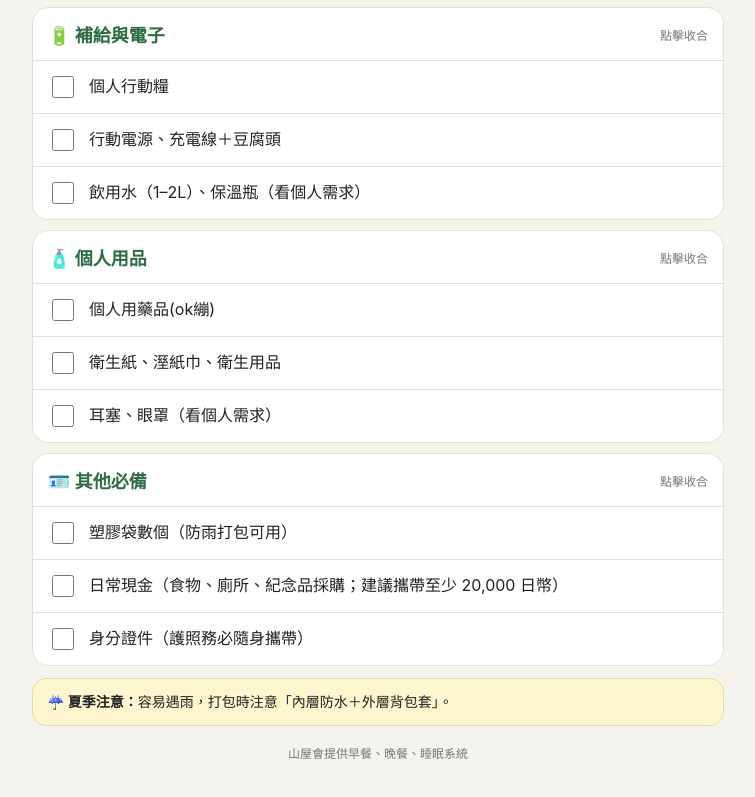
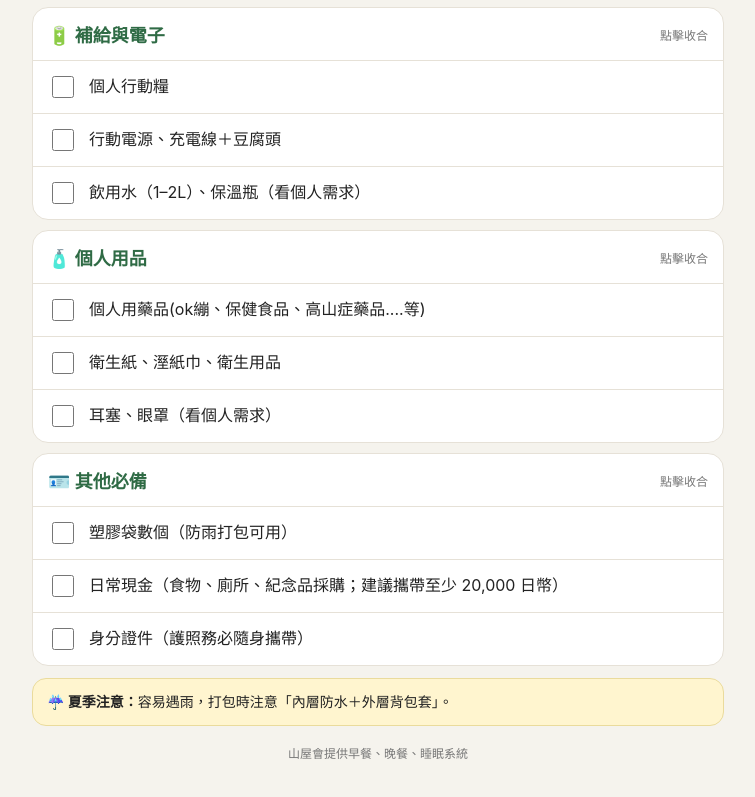
Before and after one commit to twicefish/happy.github.io, a plain HTML site: page fuji-mountain-checklist/index.html in a window 1280 px wide. Shown: the part 1413-2210 px from the top of the page, without its empty margins (262-1017 px from the left). Drawn offline with Linux system fonts and the light colour scheme.

Commit message:
update index
fixed

```diff
--- a/fuji-mountain-checklist/index.html
+++ b/fuji-mountain-checklist/index.html
@@ -89,7 +89,7 @@ label.item span{font-size:16px;line-height:1.45}input:checked+span{color:#999;te
 
 <div class="section">
 <h2 onclick="toggle(this)">🧴 個人用品 <small>點擊收合</small></h2><div class="items">
-<label class="item"><input type="checkbox"><span>個人用藥品(ok繃)</span></label>
+<label class="item"><input type="checkbox"><span>個人用藥品(ok繃、保健食品、高山症藥品....等)</span></label>
 <label class="item"><input type="checkbox"><span>衛生紙、溼紙巾、衛生用品</span></label>
 <label class="item"><input type="checkbox"><span>耳塞、眼罩（看個人需求）</span></label>
 </div></div>
```
